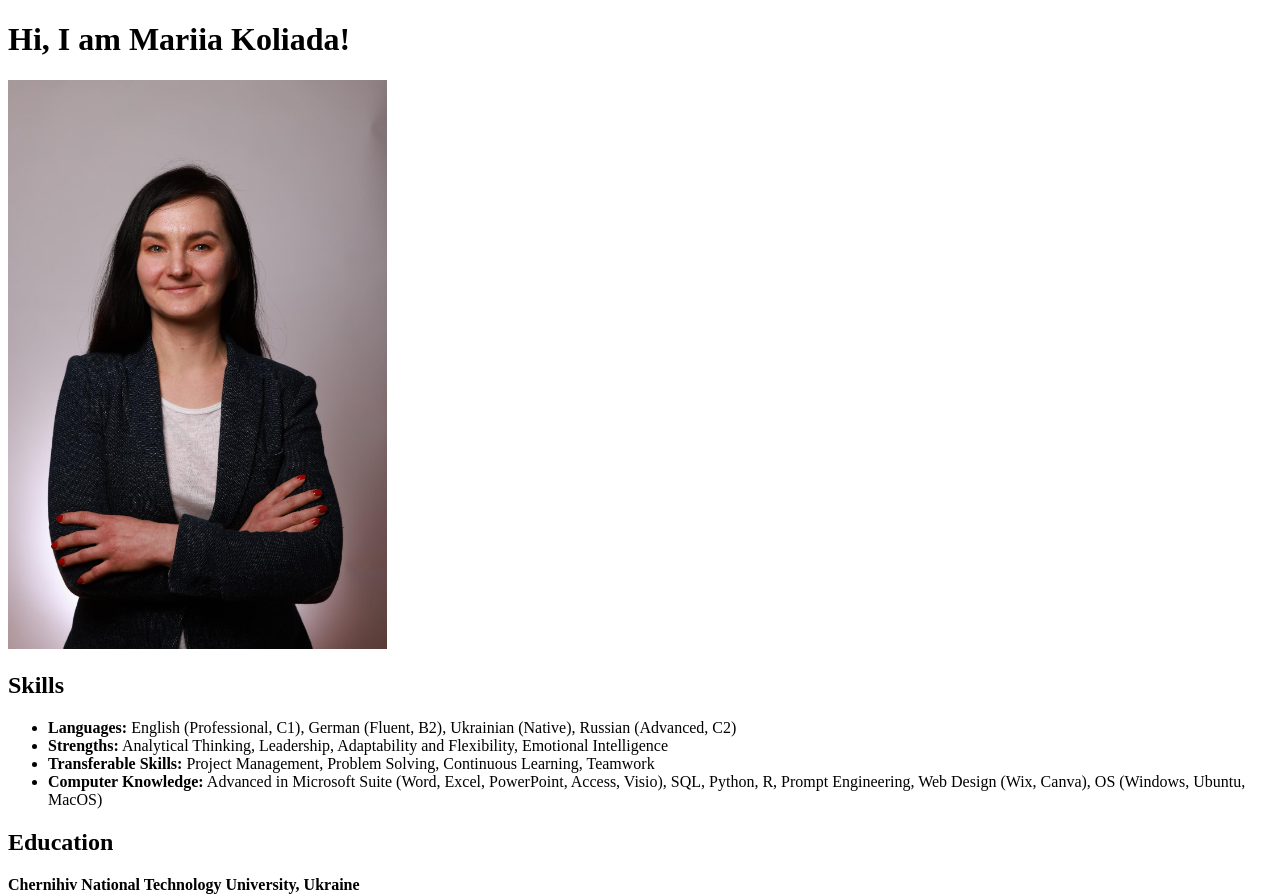
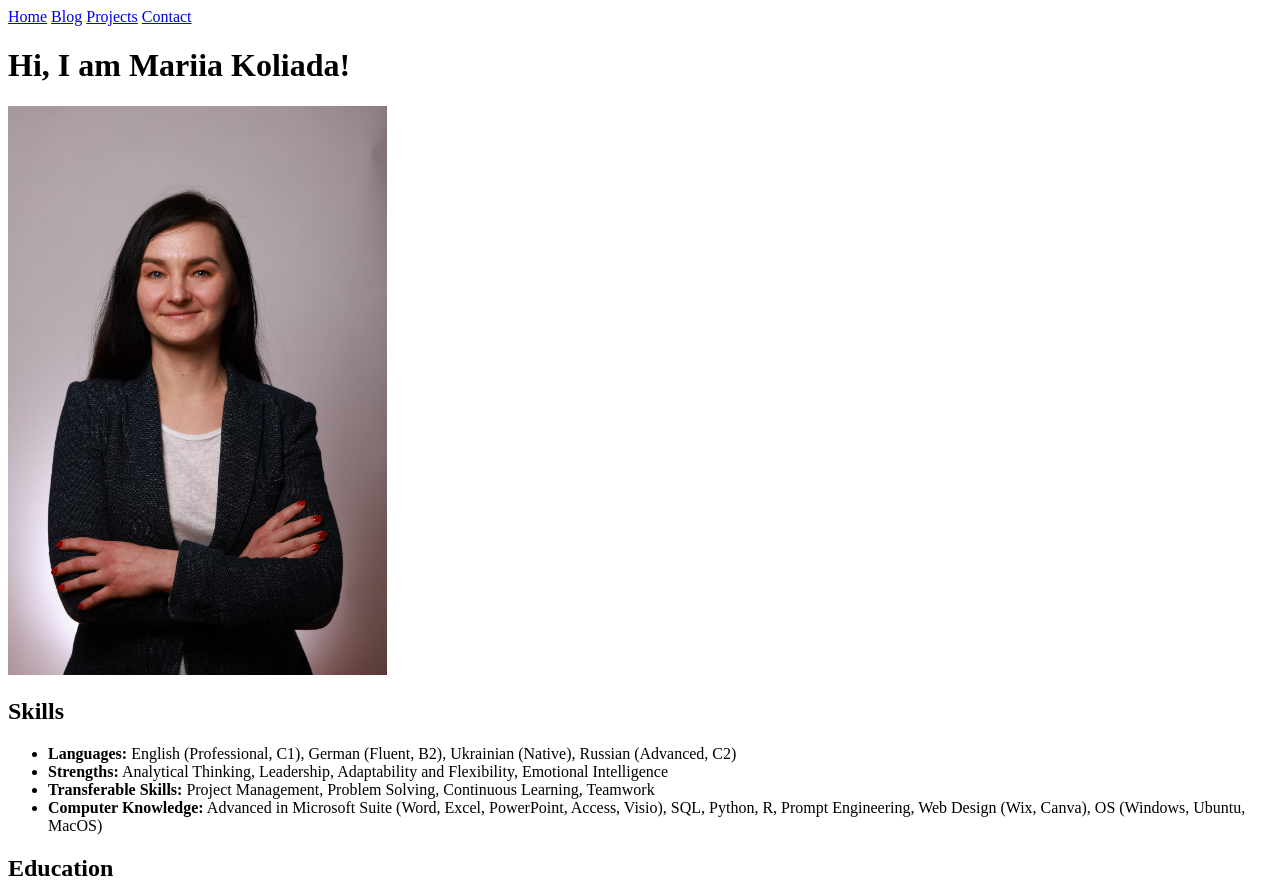
Before and after one commit to Marii4ka/marii4ka.github.io, a plain HTML site: page index.html in a window 1280 px wide. Shown: the top 896 px of the page. Drawn offline with Linux system fonts and the light colour scheme.

Commit message:
Structure

```diff
--- a/index.html
+++ b/index.html
@@ -4,6 +4,10 @@
     <title>Hi, I am Mariia Koliada!</title>
 </head>
 <body>
+  <a href="/">Home</a>
+  <a href="/blog">Blog</a>
+  <a href="/projects">Projects</a>
+  <a href="/contact">Contact</a>
     <header>
         <h1>Hi, I am Mariia Koliada!</h1>
     </header>
```
